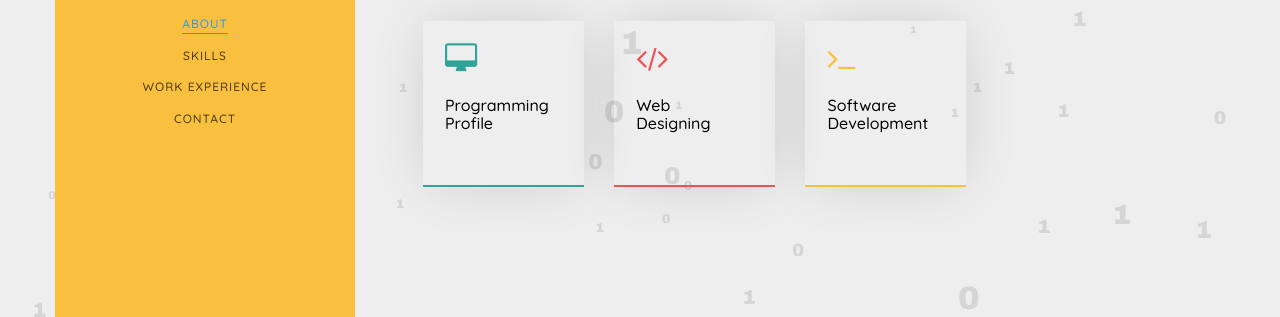
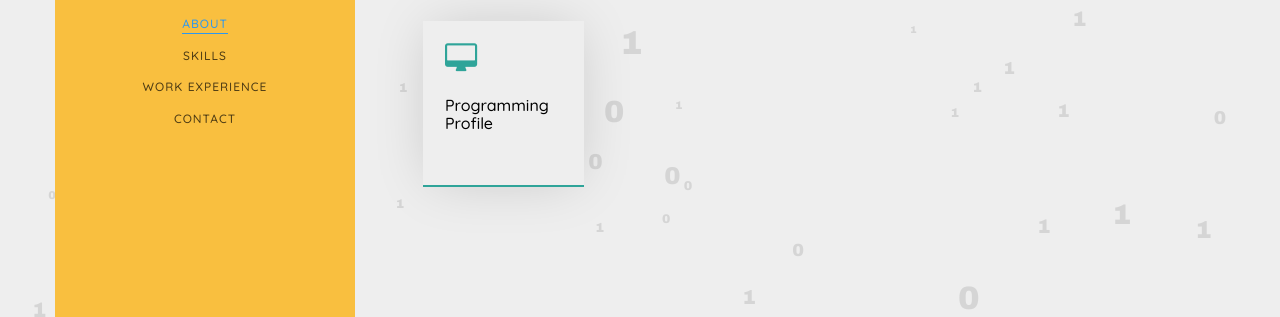
Before and after one commit to Shubhamjain45/Shubhamjain45.github.io, a plain HTML site: page index.html in a window 1280 px wide. Shown: the part 261-578 px from the top of the page. Drawn offline with Linux system fonts and the light colour scheme; a web font is replaced by a local one.

Commit message:
Update index.html

```diff
--- a/index.html
+++ b/index.html
@@ -105,7 +105,7 @@
 										</div>
 									 </a>
 								  </div>
-								  <div class="col-md-3 animate-box" data-animate-effect="fadeInRight">
+								 <!-- <div class="col-md-3 animate-box" data-animate-effect="fadeInRight">
 									 <a href="webDev.html" target="_blank">
 										<div class="services color-2">
 										   <span class="icon2"><i class="fa fa-code"></i></span>
@@ -120,7 +120,7 @@
 										   <h3>Software Development</h3>
 										</div>
 									 </a>
-								  </div>
+								  </div> -->
 							<!--	  <div class="col-md-3 animate-box" data-animate-effect="fadeInRight">
 									 <a href="androidDev.html" target="_blank">
 										<div class="services color-4">
```
